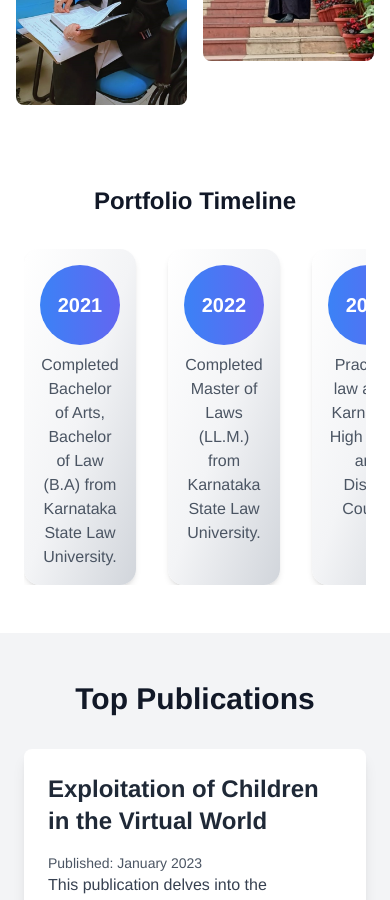
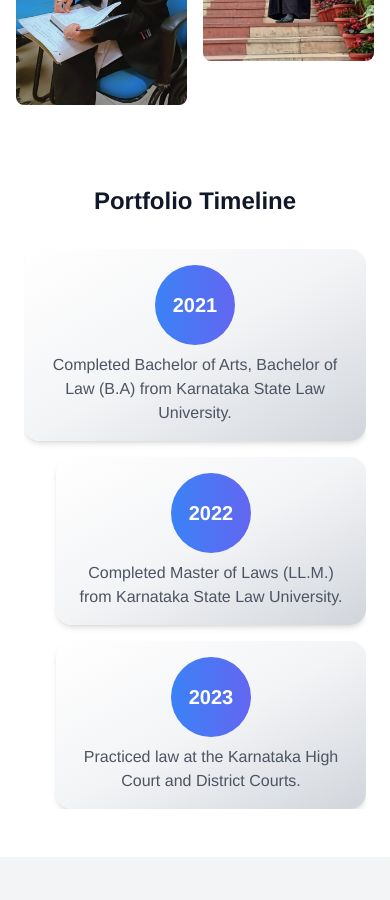
Before and after one commit to iam-AyushTiwari/adv.ananyaTiwari, a Next.js app: page /about in a window 390 px wide. Shown: the part 1080-1980 px from the top of the page. Built offline with nearby package versions, Linux system fonts and the light colour scheme.

Commit message:
about made responsive

```diff
--- a/src/components/about/About.tsx
+++ b/src/components/about/About.tsx
@@ -8,7 +8,7 @@
 const About = () => {
   return (
     <>
-      <section className="bg-white dark:bg-gray-900">
+      <section className="bg-white dark:bg-gray-900 overflow-hidden">
         <div className="gap-16 items-center py-8 px-4 mx-auto max-w-screen-xl lg:grid lg:grid-cols-2 lg:py-16 lg:px-6">
           <motion.div
             initial={{ opacity: 0, x: -30 }}
@@ -64,7 +64,7 @@
           </motion.div>
         </div>
       </section>
-      <section className="bg-white dark:bg-gray-900">
+      <section className="bg-white dark:bg-gray-900 overflow-hidden">
         <div className="container mx-auto p-6 py-12">
           <div className="flex flex-col gap-8">
             <div className="flex items-center justify-center gap-4">
@@ -72,7 +72,7 @@
                 Portfolio Timeline
               </h2>
             </div>
-            <div className="flex overflow-x-auto space-x-8">
+            <div className="flex flex-col md:flex-row overflow-x-auto space-x-8 gap-4 md:gap-0">
               {[
                 {
                   year: "2021",
@@ -111,7 +111,7 @@
           </div>
         </div>
       </section>
-      <section className="bg-gray-100 dark:bg-gray-800">
+      <section className="bg-gray-100 dark:bg-gray-800 overflow-hidden">
         <div className="container mx-auto p-6 py-12">
           <div className="flex flex-col gap-8">
             <div className="flex items-center justify-center gap-4">
```
